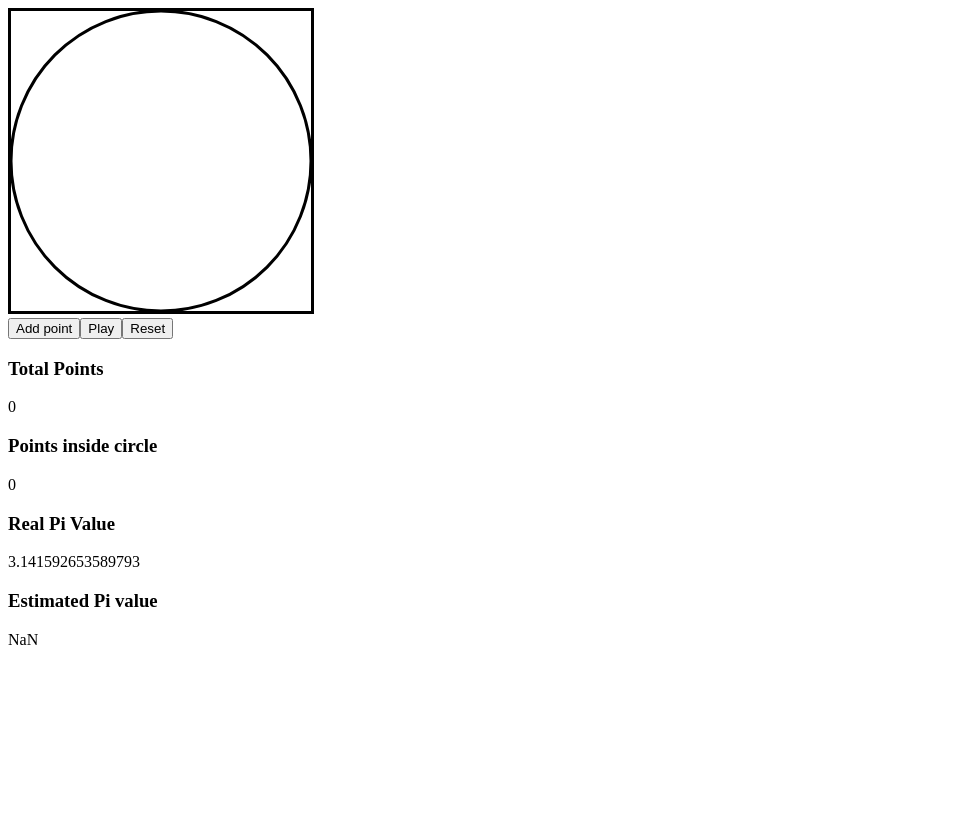
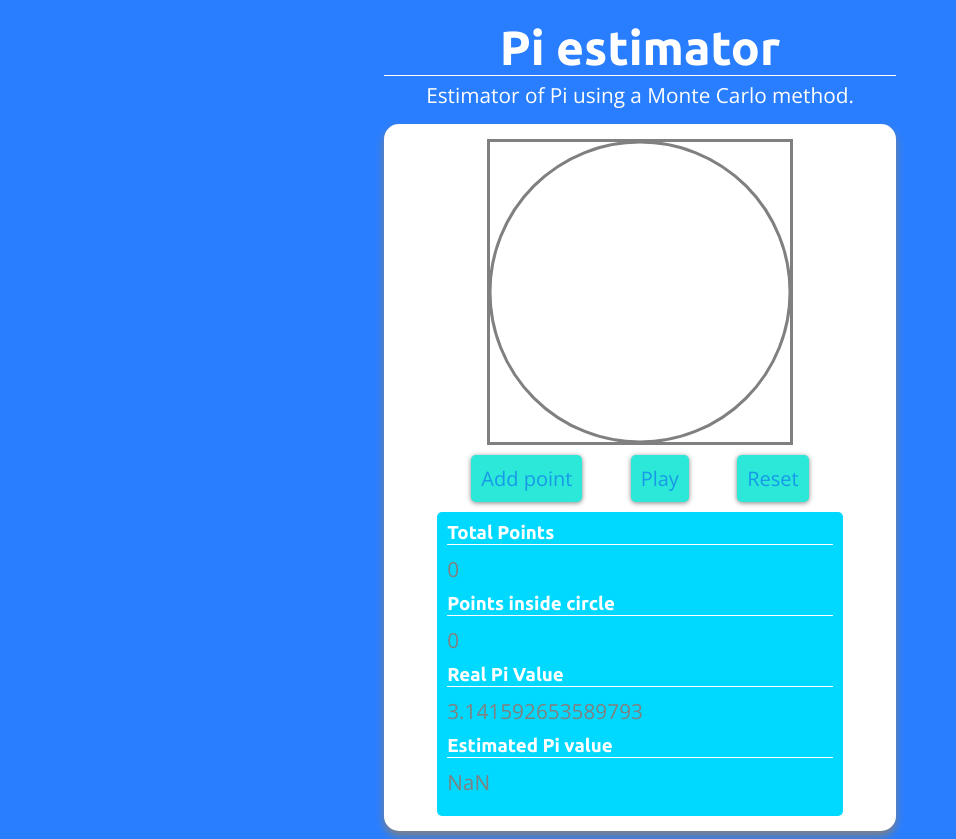
Before and after one commit to CristianAbrante/pi-estimator-vuejs, a Vue app: page / in a window 1280 px wide. Shown: the whole page, without its empty margins (0-956 px from the left). Before the commit the page ends 800 px from the top, so only its background shows below. Built offline with nearby package versions, Linux system fonts and the light colour scheme.

Commit message:
Add: styles added

```diff
--- a/src/App.vue
+++ b/src/App.vue
@@ -1,5 +1,10 @@
 <template>
-  <div id="app">
+  <div id="app" class="container">
+    <div class="title">
+      <h1>Pi estimator</h1>
+      <p>Estimator of Pi using a Monte Carlo method.</p>
+    </div>
+    <div class="estimator">
       <Canvas v-bind:radius="radius" v-bind:estimator="estimator"/>
       <Controller
         :reproductionHasBeenActivated="reproductionHasBeenActivated"
@@ -9,6 +14,7 @@
         :resetHandler="onReset"
       />
       <Information v-bind:estimator="estimator"/>
+    </div>
   </div>
 </template>
 
@@ -56,8 +62,10 @@ export default {
       }
     },
     onReset() {
+      if (!this.reproductionIsActive) {
         this.reproductionHasBeenActivated = false;
         this.reproductionIsActive = false;
+      }
       this.estimator.reset();
     },
     startAproximation() {
@@ -70,3 +78,47 @@ export default {
   }
 };
 </script>
+
+<style>
+@import url("https://fonts.googleapis.com/css?family=Open+Sans|Ubuntu:700");
+
+body {
+  background: #297eff;
+}
+
+.container {
+  width: 40vw;
+  margin: auto;
+}
+
+.title {
+  text-align: center;
+}
+
+.title h1 {
+  color: white;
+  font-family: "Ubuntu", sans-serif;
+  font-size: 3rem;
+  margin: 20px 0 0;
+  padding: 0;
+  border-bottom: 1px solid white;
+}
+
+.title p {
+  margin: 5px 0 15px;
+  color: white;
+  font-family: "Open Sans", sans-serif;
+  font-size: 1.3rem;
+}
+
+.estimator {
+  border-radius: 15px;
+  background: white;
+  box-shadow: 0px 5px 8px grey;
+  padding: 15px;
+  display: flex;
+  flex-direction: column;
+  align-items: center;
+  justify-content: stretch;
+}
+</style>
--- a/src/components/Canvas.vue
+++ b/src/components/Canvas.vue
@@ -25,6 +25,7 @@ export default {
     },
     reset() {
       this.ctx.clearRect(0, 0, 2 * this.radius, 2 * this.radius);
+      this.ctx.strokeStyle = "grey";
       this.ctx.lineWidth = 3;
       this.ctx.beginPath();
       this.ctx.arc(this.radius, this.radius, this.radius, 0, 2 * Math.PI);
@@ -62,6 +63,7 @@ export default {
 
 <style scoped>
 canvas {
-  border: 3px solid black;
+  border: 3px solid grey;
+  background: white;
 }
 </style>
--- a/src/components/Controller.vue
+++ b/src/components/Controller.vue
@@ -1,7 +1,10 @@
 <template>
-  <div>
+  <div class="buttons">
     <button @click="addHandler">Add point</button>
-    <button @click="playHandler">{{this.getPlayButtonText()}}</button>
+    <button
+      @click="playHandler"
+      v-bind:class="{resume: this.getResumeClass(), pause: this.getPauseClass()}"
+    >{{this.getPlayButtonText()}}</button>
     <button @click="resetHandler">Reset</button>
   </div>
 </template>
@@ -26,7 +29,45 @@ export default {
           return "Resume";
         }
       }
+    },
+    getResumeClass() {
+      return this.reproductionHasBeenActivated && !this.reproductionIsActive;
+    },
+    getPauseClass() {
+      return this.reproductionHasBeenActivated && this.reproductionIsActive;
     }
   }
 };
 </script>
+
+<style scoped>
+.buttons {
+  width: 80%;
+  display: flex;
+  justify-content: space-around;
+  margin: 10px;
+}
+.buttons button {
+  font-family: "Open Sans", sans-serif;
+  font-size: 1.25rem;
+  padding: 10px;
+  background: #2ce8d8;
+  border-radius: 5px;
+  box-shadow: 0px 1px 5px grey;
+  color: #1799e8;
+  border: none;
+}
+
+.buttons button:hover {
+  cursor: pointer;
+}
+
+.buttons .resume {
+  background: #ffcb05;
+}
+
+.buttons .pause {
+  background: #f23c50;
+  color: white;
+}
+</style>
--- a/src/components/Information.vue
+++ b/src/components/Information.vue
@@ -1,5 +1,5 @@
 <template>
-  <div>
+  <div class="information">
     <InformationItem
       v-for="(infoItem, index) in infoItems"
       v-bind:key="index"
@@ -46,3 +46,12 @@ export default {
   }
 };
 </script>
+
+<style scoped>
+.information {
+  background: #00d9ff;
+  width: 80%;
+  padding: 10px;
+  border-radius: 5px;
+}
+</style>
--- a/src/components/InformationItem.vue
+++ b/src/components/InformationItem.vue
@@ -1,7 +1,7 @@
 <template>
   <div>
     <h3>{{this.itemName}}</h3>
-    <div>{{this.itemValue()}}</div>
+    <div class="data">{{this.itemValue()}}</div>
   </div>
 </template>
 
@@ -13,3 +13,19 @@ export default {
   }
 };
 </script>
+
+<style scoped>
+h3 {
+  font-family: "Ubuntu";
+  border-bottom: 1px solid white;
+  color: white;
+  margin: 0;
+}
+
+.data {
+  margin: 10px 0px;
+  font-family: "Open Sans", sans-serif;
+  font-size: 1.3rem;
+  color: grey;
+}
+</style>
```
Lines whose indentation alone changed are shown as unchanged.
